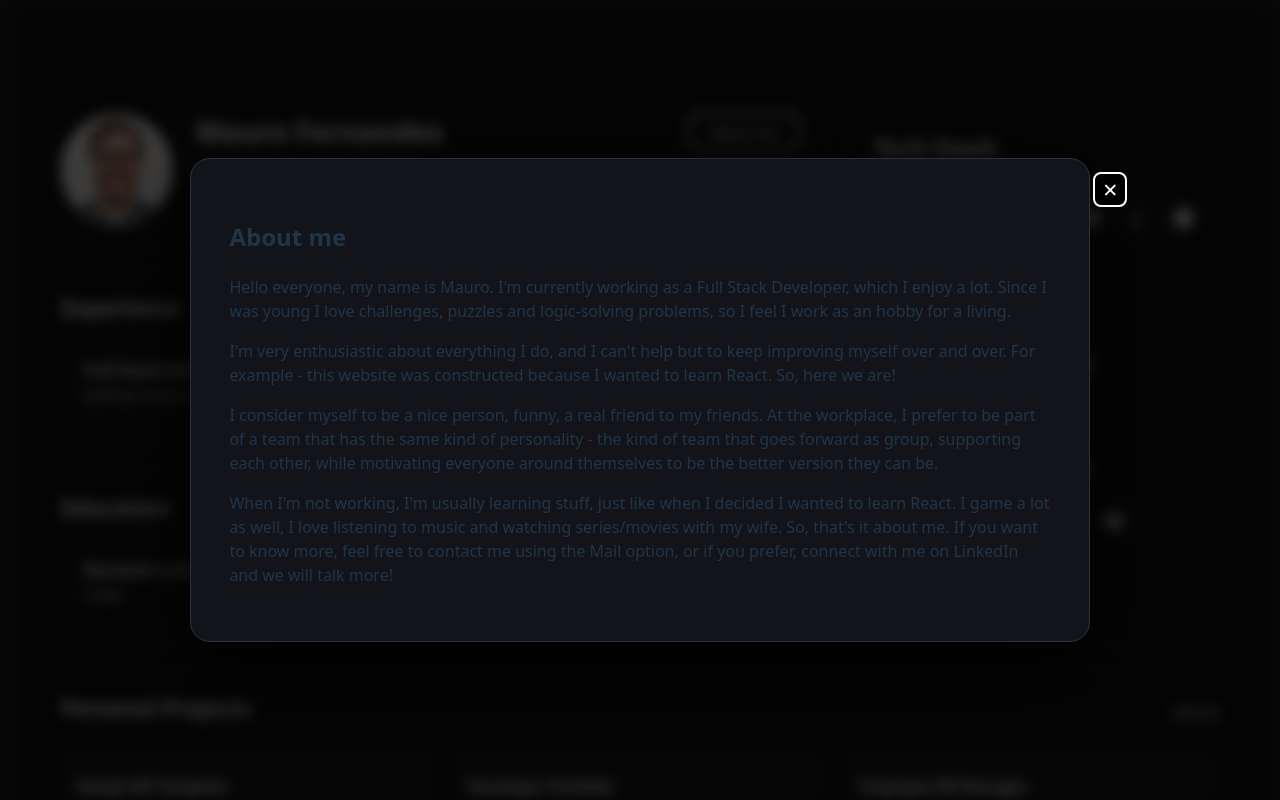
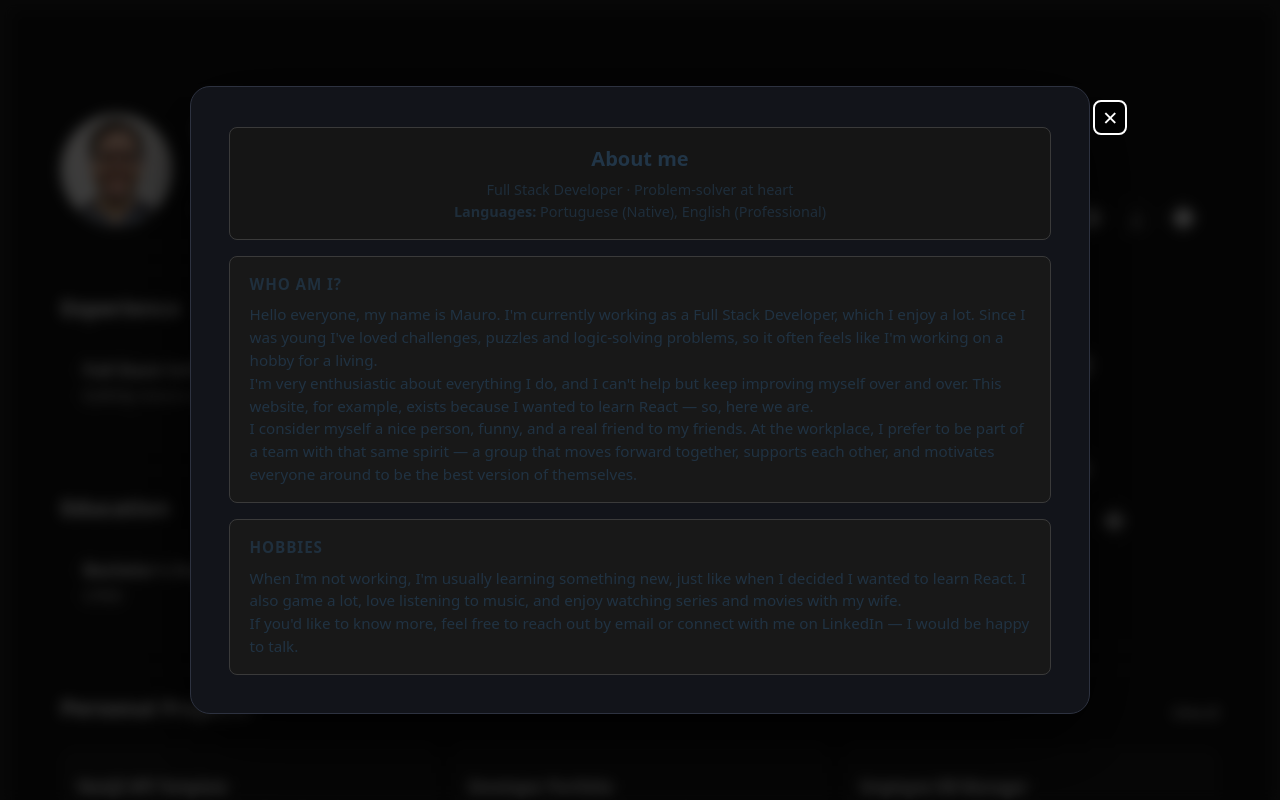
Before and after one commit to Unclouded90/react-resume, a React (Vite) app: page / in a window 1280 px wide. Both pictures are taken after a click on the button "About me". Shown: the top 800 px of the page. Built offline with nearby package versions, Linux system fonts and the light colour scheme.

Commit message:
Changes to the About me Panel to use the same layout as the other panels

```diff
--- a/src/components/AboutMePanel.tsx
+++ b/src/components/AboutMePanel.tsx
@@ -1,30 +1,55 @@
+import './CenteredPanel.css';
+
 export function AboutMePanel() {
     return (
-        <div>
-          <h2>About me</h2>
-          <p>
-            Hello everyone, my name is Mauro. I'm currently working as a Full Stack Developer, which I enjoy
-            a lot. Since I was young I love challenges, puzzles and logic-solving problems,
-            so I feel I work as an hobby for a living.
-          </p>
-          <p>
-            I'm very enthusiastic about everything I do, and I can't help but to keep improving
-            myself over and over. For example - this website was constructed because I wanted to
-            learn React. So, here we are!
-          </p>
-          <p>
-            I consider myself to be a nice person, funny, a real friend to my friends. At the workplace,
-            I prefer to be part of a team that has the same kind of personality - the kind of team that
-            goes forward as group, supporting each other, while motivating everyone around themselves to
-            be the better version they can be.
-          </p>
-          <p>
-            When I'm not working, I'm usually learning stuff, just like when I decided I wanted to learn
-            React. I game a lot as well, I love listening to music and watching series/movies with my wife.
+        <div className="centered-panel experience-panel">
+            <div className="exp-card exp-card--header">
+                <h2 className="exp-position">About me</h2>
+                <p className="exp-company-dates">
+                    Full Stack Developer · Problem-solver at heart
+                </p>
+                <p className="exp-company-dates">
+                    <strong>Languages:</strong> Portuguese (Native), English (Professional)
+                </p>
+            </div>
 
-            So, that's it about me. If you want to know more, feel free to contact me using the Mail option,
-            or if you prefer, connect with me on LinkedIn and we will talk more!
-          </p>
+            <div className="exp-card">
+                <h3 className="exp-section-title">Who am I?</h3>
+
+                <p className="exp-text">
+                    Hello everyone, my name is Mauro. I'm currently working as a Full Stack Developer,
+                    which I enjoy a lot. Since I was young I've loved challenges, puzzles and
+                    logic-solving problems, so it often feels like I'm working on a hobby for a living.
+                </p>
+
+                <p className="exp-text">
+                    I'm very enthusiastic about everything I do, and I can't help but keep
+                    improving myself over and over. This website, for example, exists because I wanted
+                    to learn React — so, here we are.
+                </p>
+
+                <p className="exp-text">
+                    I consider myself a nice person, funny, and a real friend to my friends. At the
+                    workplace, I prefer to be part of a team with that same spirit — a group that moves
+                    forward together, supports each other, and motivates everyone around to be the best
+                    version of themselves.
+                </p>
+            </div>
+
+            <div className="exp-card">
+                <h3 className="exp-section-title">Hobbies</h3>
+
+                <p className="exp-text">
+                    When I'm not working, I'm usually learning something new, just like when
+                    I decided I wanted to learn React. I also game a lot, love listening to music, and
+                    enjoy watching series and movies with my wife.
+                </p>
+
+                <p className="exp-text">
+                    If you'd like to know more, feel free to reach out by email or connect with me
+                    on LinkedIn — I would be happy to talk.
+                </p>
+            </div>
         </div>
     );
 }
```
